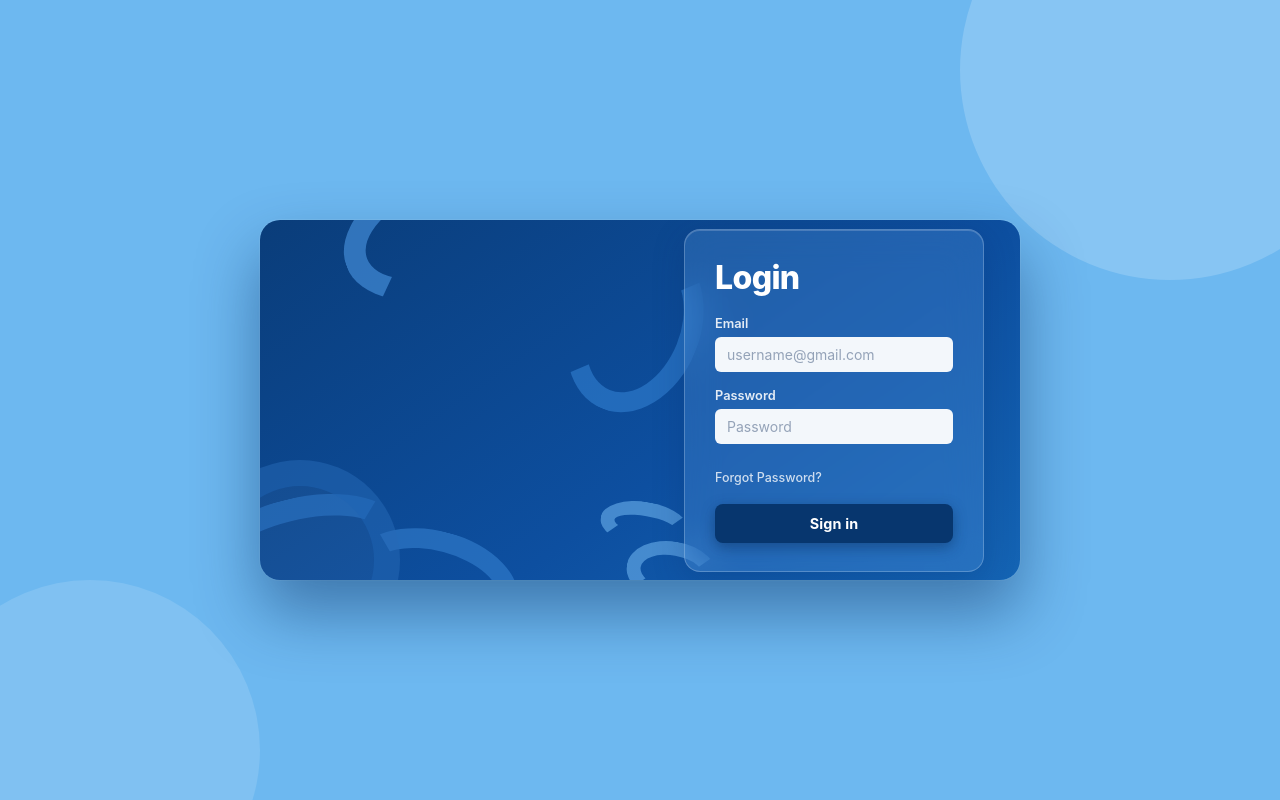
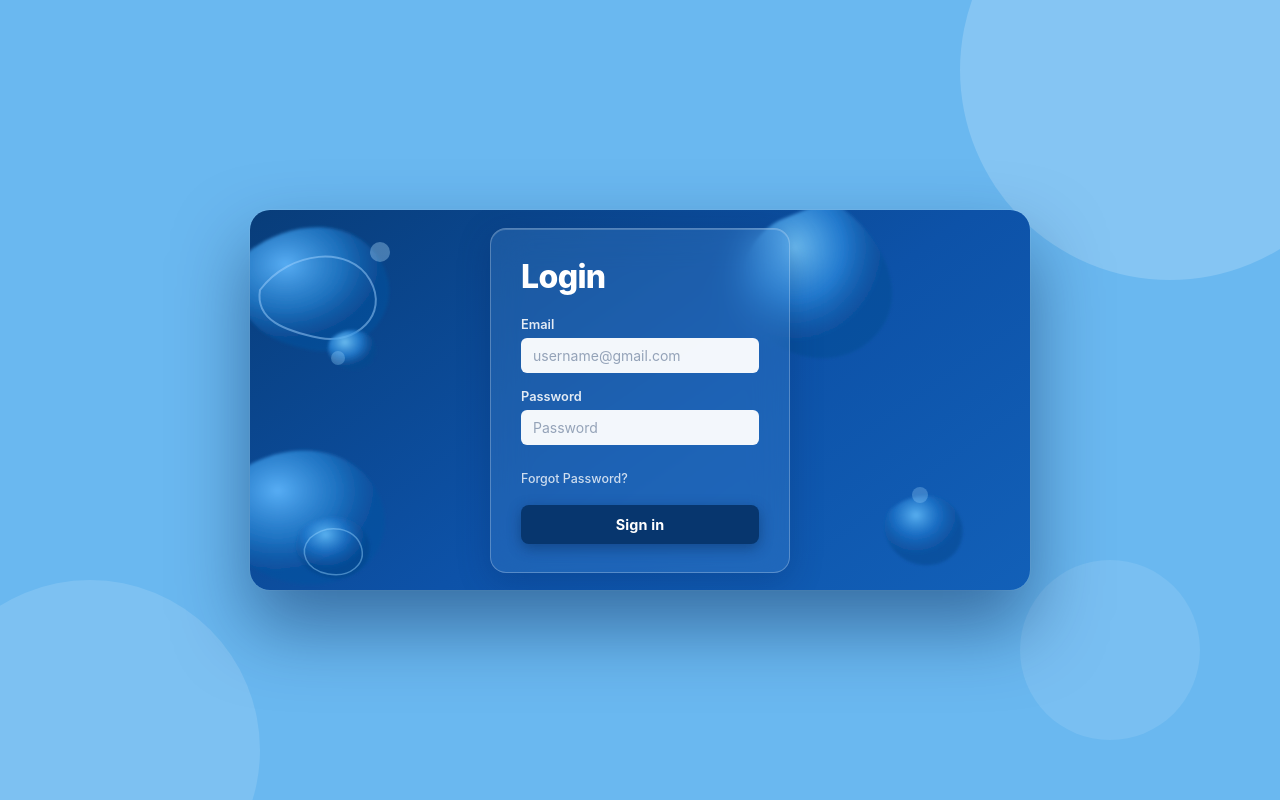
Before and after one commit to Deviler744/mern-crm, a React (Vite) app in the folder frontend/: page /login in a window 1280 px wide. Built offline with nearby package versions, Linux system fonts and the light colour scheme.

Commit message:
Center login panel and add 3D SVG blob decorations

```diff
--- a/frontend/src/pages/LoginPage.jsx
+++ b/frontend/src/pages/LoginPage.jsx
@@ -12,16 +12,13 @@ export default function LoginPage() {
   const navigate = useNavigate()
 
   useEffect(() => {
-    if (user) {
-      navigate('/')
-    }
+    if (user) navigate('/')
   }, [user, navigate])
 
   const handleSubmit = async (event) => {
     event.preventDefault()
     setError('')
     setLoading(true)
-
     try {
       const response = await api.post('/auth/login', { email, password })
       login(response.data)
@@ -35,16 +32,71 @@ export default function LoginPage() {
 
   return (
     <div className="login-page">
+      {/* Page background circles */}
+      <div className="login-bg-circle login-bg-circle--tr" />
+      <div className="login-bg-circle login-bg-circle--bl" />
+      <div className="login-bg-circle login-bg-circle--br" />
+
+      {/* Main dark card */}
       <div className="login-card">
-        <div className="login-decorations" aria-hidden="true">
-          <span className="deco deco-top-loop" />
-          <span className="deco deco-right-loop" />
-          <span className="deco deco-left-sweep" />
-          <span className="deco deco-bottom-loop" />
-          <span className="deco deco-wave" />
-          <span className="deco deco-circle-bl" />
-        </div>
+        {/* 3D SVG blobs */}
+        <svg className="login-blobs" xmlns="http://www.w3.org/2000/svg">
+          <defs>
+            <radialGradient id="blob1" cx="35%" cy="30%" r="60%">
+              <stop offset="0%" stopColor="#5fb8ff" stopOpacity="0.9" />
+              <stop offset="60%" stopColor="#2480d0" stopOpacity="0.75" />
+              <stop offset="100%" stopColor="#0a52a0" stopOpacity="0.5" />
+            </radialGradient>
+            <radialGradient id="blob2" cx="35%" cy="30%" r="60%">
+              <stop offset="0%" stopColor="#7dcfff" stopOpacity="0.85" />
+              <stop offset="55%" stopColor="#2b8be0" stopOpacity="0.7" />
+              <stop offset="100%" stopColor="#0a4a90" stopOpacity="0.45" />
+            </radialGradient>
+            <radialGradient id="blob3" cx="40%" cy="28%" r="58%">
+              <stop offset="0%" stopColor="#6ac4ff" stopOpacity="0.8" />
+              <stop offset="50%" stopColor="#1e76cc" stopOpacity="0.65" />
+              <stop offset="100%" stopColor="#083e80" stopOpacity="0.4" />
+            </radialGradient>
+            <filter id="blobBlur" x="-20%" y="-20%" width="140%" height="140%">
+              <feGaussianBlur stdDeviation="1.5" />
+            </filter>
+          </defs>
 
+          {/* Top-left large loop */}
+          <path d="M -20 60 C 20 10, 100 0, 130 50 C 160 100, 110 150, 60 140 C 10 130, -10 110, -20 60 Z"
+            fill="url(#blob1)" filter="url(#blobBlur)" />
+          <path d="M 10 80 C 40 40, 100 35, 120 70 C 140 105, 105 135, 70 128 C 35 121, 5 110, 10 80 Z"
+            fill="none" stroke="rgba(160,210,255,0.5)" strokeWidth="2" />
+
+          {/* Top-left small blob */}
+          <path d="M 80 130 C 95 115, 120 118, 125 135 C 130 152, 110 165, 95 158 C 80 151, 75 143, 80 130 Z"
+            fill="url(#blob2)" filter="url(#blobBlur)" />
+
+          {/* Bottom-left large arc */}
+          <path d="M -30 280 C 0 240, 70 225, 110 260 C 150 295, 140 355, 90 370 C 40 385, -10 360, -30 320 Z"
+            fill="url(#blob1)" filter="url(#blobBlur)" />
+
+          {/* Bottom-left medium loop */}
+          <path d="M 50 320 C 75 300, 110 305, 118 328 C 126 351, 105 372, 80 368 C 55 364, 38 345, 50 320 Z"
+            fill="url(#blob3)" filter="url(#blobBlur)" />
+          <path d="M 60 328 C 78 312, 105 318, 111 336 C 117 354, 100 368, 78 364 C 56 360, 48 342, 60 328 Z"
+            fill="none" stroke="rgba(150,210,255,0.45)" strokeWidth="1.5" />
+
+          {/* Top-right shape */}
+          <path d="M 580 -10 C 630 20, 660 80, 630 120 C 600 160, 540 155, 510 120 C 480 85, 490 30, 530 10 Z"
+            fill="url(#blob2)" filter="url(#blobBlur)" />
+
+          {/* Bottom-right small blob */}
+          <path d="M 640 300 C 665 278, 700 282, 710 308 C 720 334, 700 358, 672 355 C 644 352, 625 322, 640 300 Z"
+            fill="url(#blob3)" filter="url(#blobBlur)" />
+
+          {/* Highlight dots */}
+          <circle cx="130" cy="42" r="10" fill="rgba(180,225,255,0.35)" />
+          <circle cx="88" cy="148" r="7" fill="rgba(160,215,255,0.3)" />
+          <circle cx="670" cy="285" r="8" fill="rgba(160,215,255,0.3)" />
+        </svg>
+
+        {/* Centered glass panel */}
         <div className="login-panel">
           <div className="login-heading">
             <h1>Login</h1>
@@ -56,7 +108,7 @@ export default function LoginPage() {
               <input
                 id="login-email"
                 value={email}
-                onChange={(event) => setEmail(event.target.value)}
+                onChange={(e) => setEmail(e.target.value)}
                 type="email"
                 placeholder="username@gmail.com"
                 required
@@ -69,7 +121,7 @@ export default function LoginPage() {
               <input
                 id="login-password"
                 value={password}
-                onChange={(event) => setPassword(event.target.value)}
+                onChange={(e) => setPassword(e.target.value)}
                 type="password"
                 placeholder="Password"
                 required
@@ -84,7 +136,7 @@ export default function LoginPage() {
             </div>
 
             {error && (
-              <div className="form-error" style={{ marginBottom: '0' }}>
+              <div className="form-error" style={{ marginBottom: 0 }}>
                 {error}
               </div>
             )}
--- a/frontend/src/styles/global.css
+++ b/frontend/src/styles/global.css
@@ -343,194 +343,92 @@ tr:last-child td {
   box-shadow: 0 8px 20px -6px rgba(99, 102, 241, 0.15) !important;
 }
 
-/* ── Login Page ─────────────────────────────────────────── */
+/* ── Login Page ─────────────────────────────── */
 .login-page {
   position: relative;
-  isolation: isolate;
   min-height: 100vh;
   display: grid;
   place-items: center;
   overflow: hidden;
   padding: 32px 20px;
-  background: #6db8f0;
+  background: #6ab8f0;
 }
 
-/* large soft circles in the page background */
-.login-page::before {
-  content: '';
+.login-bg-circle {
   position: absolute;
+  border-radius: 50%;
+  pointer-events: none;
   z-index: 0;
+}
+
+.login-bg-circle--tr {
   width: 420px;
   height: 420px;
-  border-radius: 50%;
   background: rgba(255, 255, 255, 0.18);
   top: -140px;
   right: -100px;
 }
 
-.login-page::after {
-  content: '';
-  position: absolute;
-  z-index: 0;
+.login-bg-circle--bl {
   width: 340px;
   height: 340px;
-  border-radius: 50%;
   background: rgba(255, 255, 255, 0.13);
   bottom: -120px;
   left: -80px;
 }
 
-/* the dark navy outer card */
+.login-bg-circle--br {
+  width: 180px;
+  height: 180px;
+  background: rgba(255, 255, 255, 0.10);
+  bottom: 60px;
+  right: 80px;
+}
+
 .login-card {
   position: relative;
   z-index: 1;
-  width: min(760px, 100%);
-  min-height: 360px;
+  width: min(780px, 100%);
+  min-height: 380px;
   overflow: hidden;
-  background: linear-gradient(145deg, #0a3d7a 0%, #0d4fa0 60%, #1464b4 100%);
+  background: linear-gradient(145deg, #083d7a 0%, #0d52a8 55%, #1260b8 100%);
   border-radius: 20px;
   display: flex;
-  align-items: stretch;
+  align-items: center;
+  justify-content: center;
   box-shadow:
-    0 32px 64px rgba(5, 40, 90, 0.45),
-    0 0 0 1px rgba(255, 255, 255, 0.08);
+    0 36px 72px rgba(4, 35, 85, 0.5),
+    0 0 0 1px rgba(255, 255, 255, 0.07);
   color: #fff;
 }
 
-/* decoration blobs (left side of card) */
-.login-decorations {
+.login-blobs {
   position: absolute;
   inset: 0;
-  overflow: hidden;
+  width: 100%;
+  height: 100%;
+  overflow: visible;
   pointer-events: none;
   z-index: 0;
 }
 
-.deco {
-  position: absolute;
-  display: block;
-  border-radius: 50%;
-}
-
-/* large loop top-center */
-.deco-top-loop {
-  width: 210px;
-  height: 130px;
-  top: -55px;
-  left: 80px;
-  border: 22px solid rgba(72, 145, 220, 0.65);
-  border-right-color: transparent;
-  border-bottom-color: transparent;
-  transform: rotate(-20deg);
-  border-radius: 50%;
-}
-
-/* right side inner loop */
-.deco-right-loop {
-  width: 130px;
-  height: 175px;
-  top: 20px;
-  right: 320px;
-  border: 20px solid rgba(50, 128, 210, 0.6);
-  border-top-color: transparent;
-  border-left-color: transparent;
-  transform: rotate(22deg);
-  border-radius: 50%;
-}
-
-/* bottom-left arc */
-.deco-left-sweep {
-  width: 220px;
-  height: 120px;
-  left: -70px;
-  bottom: -38px;
-  border: 22px solid rgba(40, 118, 200, 0.55);
-  border-right-color: transparent;
-  border-bottom-color: transparent;
-  transform: rotate(-14deg);
-  border-radius: 50%;
-}
-
-/* bottom center loop */
-.deco-bottom-loop {
-  width: 170px;
-  height: 105px;
-  left: 90px;
-  bottom: -56px;
-  border: 20px solid rgba(60, 138, 218, 0.5);
-  border-left-color: transparent;
-  border-bottom-color: transparent;
-  transform: rotate(15deg);
-  border-radius: 50%;
-}
-
-/* small squiggle bottom-right of deco area */
-.deco-wave {
-  width: 90px;
-  height: 46px;
-  right: 330px;
-  bottom: 32px;
-  border: 14px solid rgba(100, 170, 230, 0.65);
-  border-right-color: transparent;
-  border-bottom-color: transparent;
-  transform: rotate(10deg);
-  border-radius: 50%;
-}
-
-.deco-wave::after {
-  content: '';
-  position: absolute;
-  width: 64px;
-  height: 34px;
-  top: 20px;
-  left: 20px;
-  border: 14px solid rgba(100, 170, 230, 0.65);
-  border-right-color: transparent;
-  border-bottom-color: transparent;
-  border-radius: 50%;
-}
-
-/* large circle bottom-left corner of card */
-.deco-circle-bl {
-  width: 200px;
-  height: 200px;
-  left: -60px;
-  bottom: -80px;
-  background: rgba(255, 255, 255, 0.04);
-  border: 26px solid rgba(30, 100, 180, 0.5);
-  border-radius: 50%;
-}
-
-/* glass panel (right side) */
 .login-panel {
   position: relative;
-  z-index: 1;
-  margin: auto;
-  margin-right: 36px;
+  z-index: 2;
   width: 300px;
-  flex-shrink: 0;
   padding: 32px 30px 28px;
-  background: rgba(90, 155, 225, 0.28);
-  border: 1px solid rgba(255, 255, 255, 0.22);
+  background: rgba(80, 148, 220, 0.25);
+  border: 1px solid rgba(255, 255, 255, 0.25);
   border-radius: 16px;
   box-shadow:
-    0 8px 32px rgba(0, 40, 100, 0.22),
-    inset 0 1px 0 rgba(255, 255, 255, 0.18);
+    0 8px 32px rgba(0, 35, 90, 0.25),
+    inset 0 1px 0 rgba(255, 255, 255, 0.2);
   backdrop-filter: blur(18px);
   -webkit-backdrop-filter: blur(18px);
 }
 
 .login-heading {
-  margin-bottom: 18px;
-}
-
-.login-heading .login-logo-label {
-  display: block;
-  font-size: 0.75rem;
-  font-weight: 600;
-  color: rgba(255, 255, 255, 0.7);
-  letter-spacing: 0.04em;
-  margin-bottom: 2px;
+  margin-bottom: 20px;
 }
 
 .login-heading h1 {
@@ -583,7 +481,6 @@ tr:last-child td {
   font-weight: 500 !important;
   cursor: pointer;
   padding: 0 !important;
-  text-decoration: none;
   box-shadow: none !important;
   transform: none !important;
 }
@@ -617,17 +514,14 @@ tr:last-child td {
   cursor: not-allowed;
 }
 
-@media (max-width: 620px) {
+@media (max-width: 520px) {
   .login-card {
-    flex-direction: column;
     min-height: unset;
-    padding: 32px 20px 28px;
-    align-items: center;
+    padding: 32px 16px;
   }
 
   .login-panel {
-    margin: 0;
     width: 100%;
-    max-width: 340px;
+    max-width: 320px;
   }
 }
```
